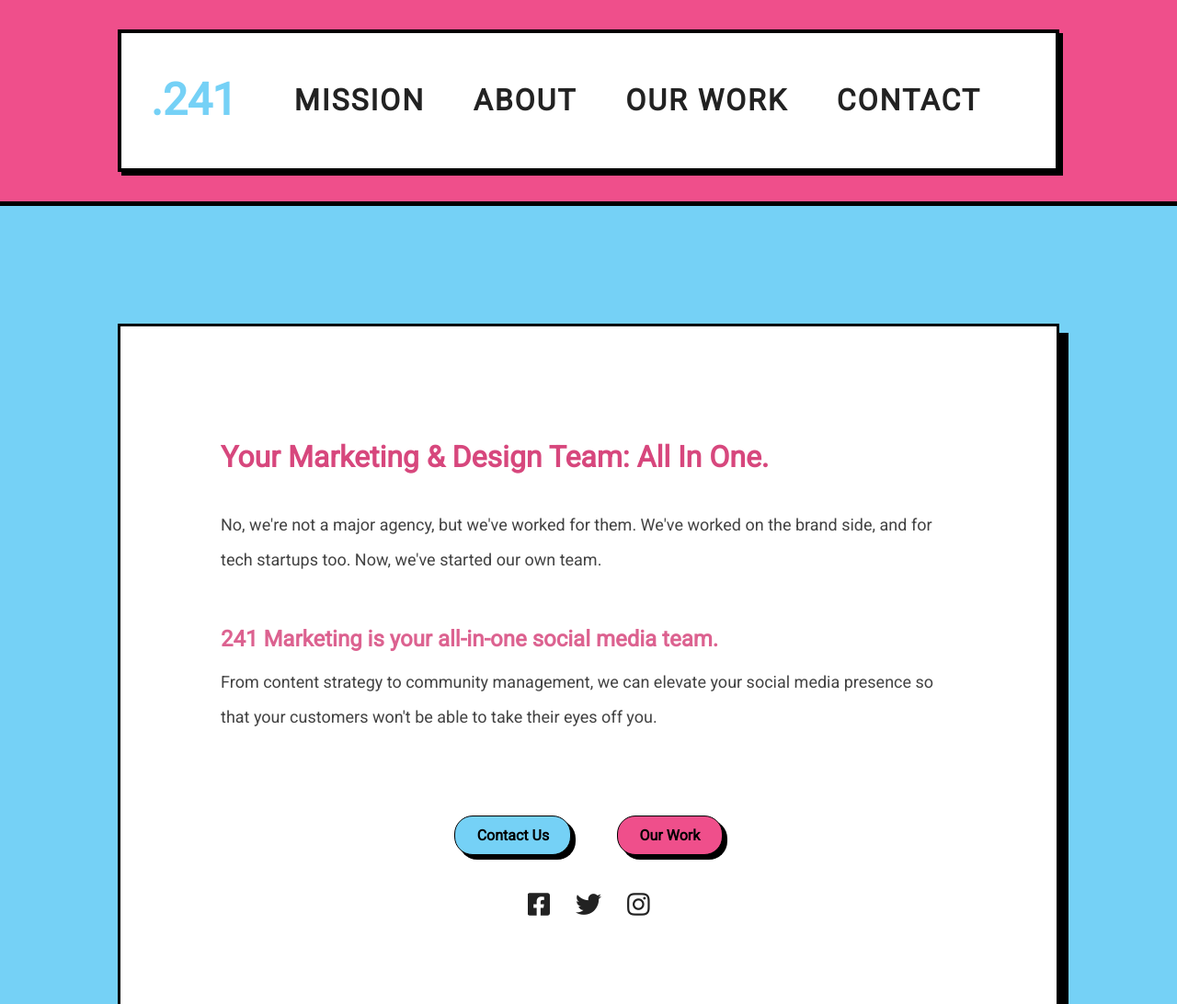
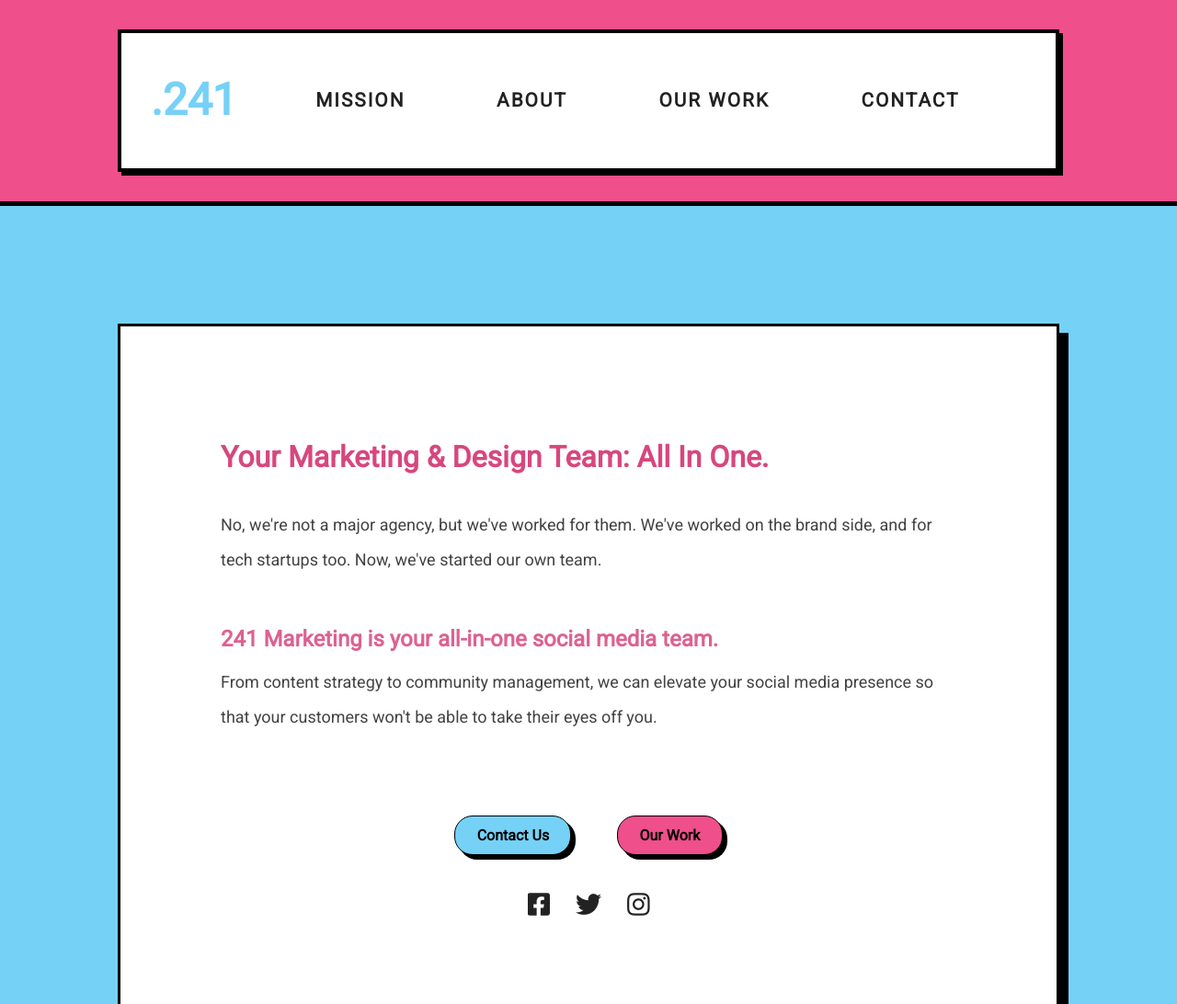
Before and after one commit to Apesosmarc/241-Website, a plain HTML site: page index.html in a window 1280 px wide. Shown: the top 1092 px of the page at 92% size. Drawn offline with Linux system fonts and the light colour scheme.

Commit message:
changed desktop size nav-link font size and pushing to netlify...

```diff
--- a/style.css
+++ b/style.css
@@ -348,7 +348,7 @@ span {
   }
 
   .nav-link {
-    font-size: 2rem;
+    font-size: 1.3rem;
   }
   .open-nav,
   .close-nav {
@@ -377,12 +377,6 @@ span {
     padding: 0.4em 0.4em 0.4em 0em;
   }
 }
-/*
-@media (min-width: 800px) {
-  .nav-link {
-    font-size: 1rem;
-  }
-} */
 
 /* footer */
 
```
